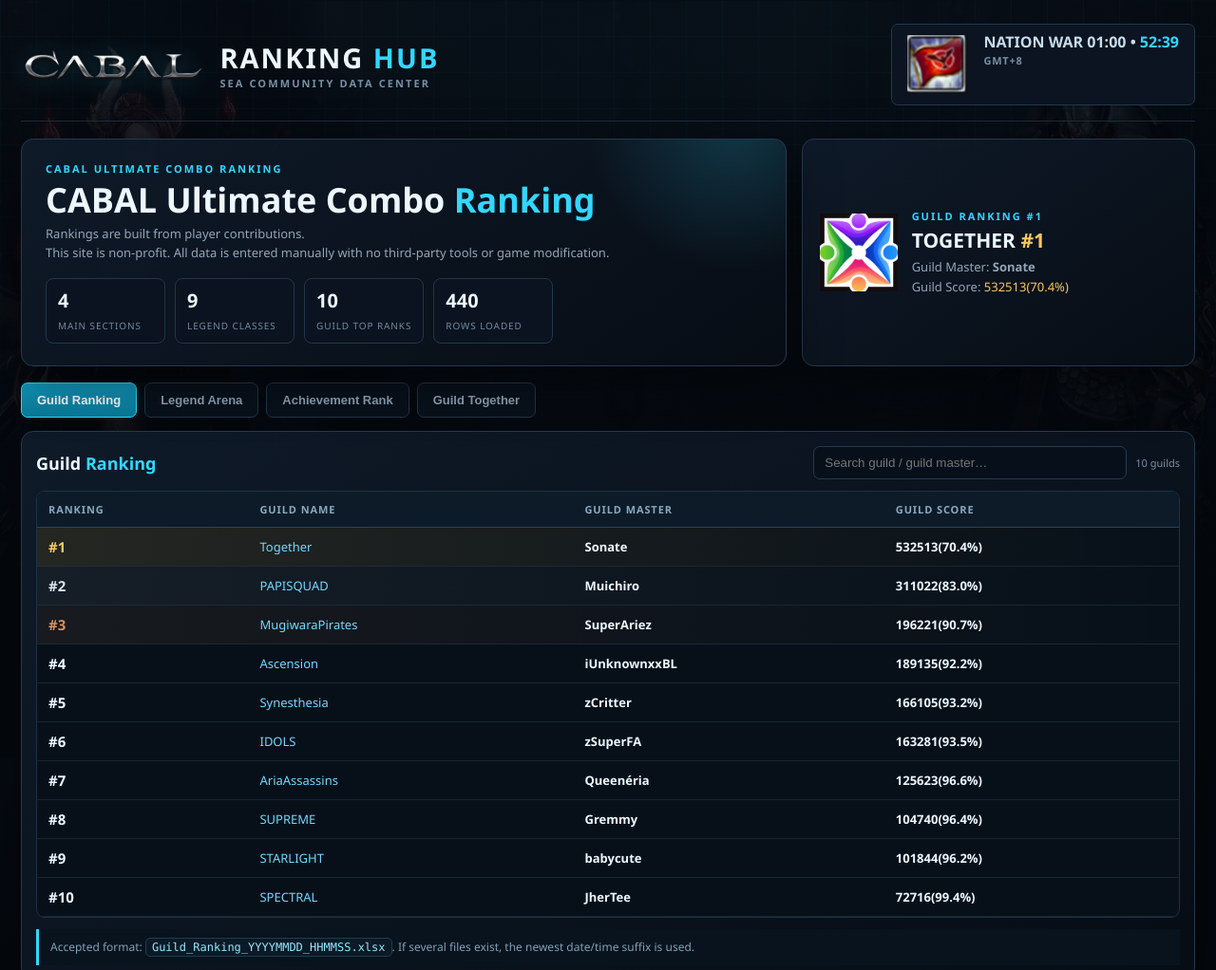
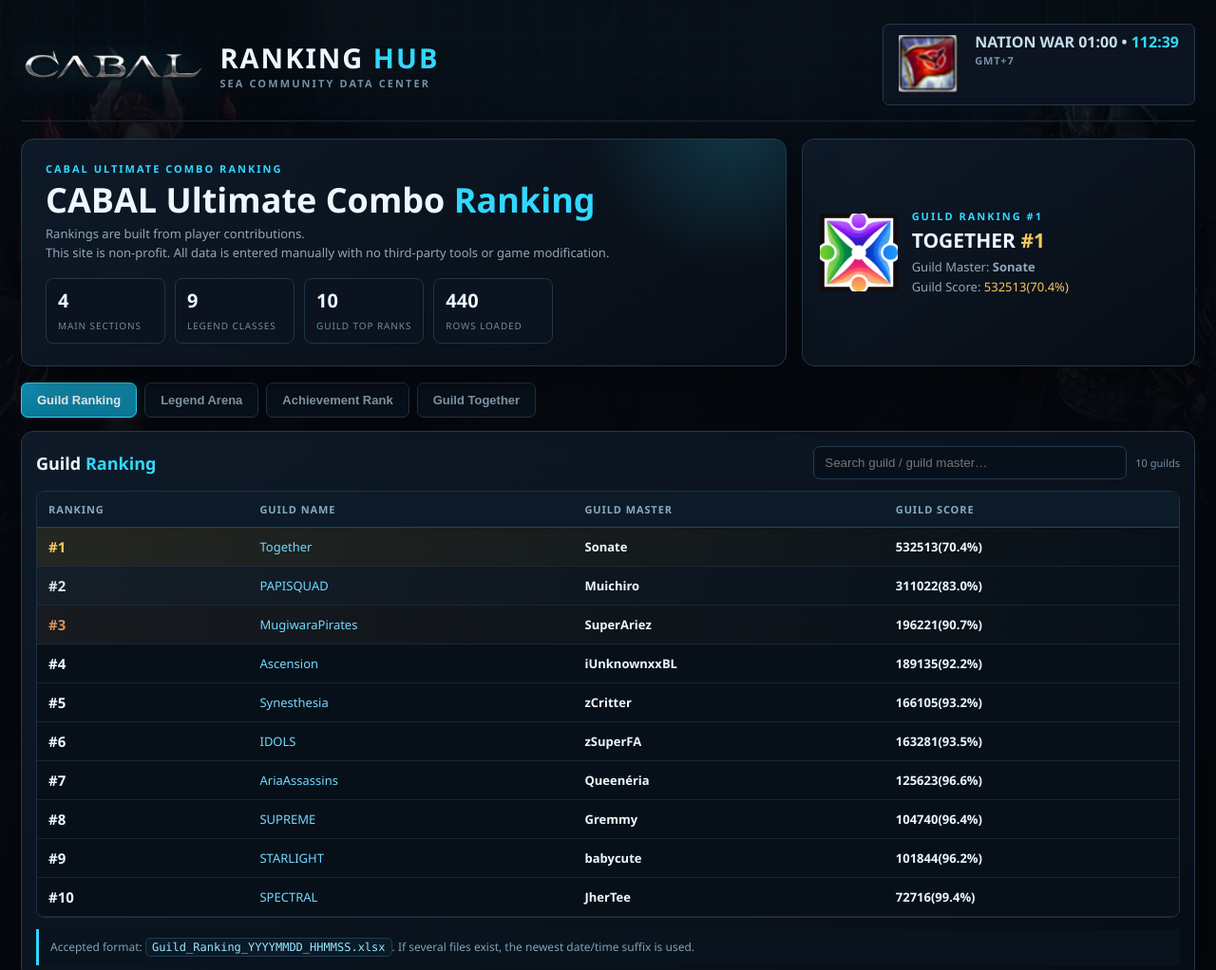
Before and after one commit to vipseavein/cabal-ranking, a plain HTML site: page index.html in a window 1280 px wide. Shown: the top 1022 px of the page at 95% size. Drawn offline with Linux system fonts and the light colour scheme.

Commit message:
Add files via upload

```diff
--- a/index.html
+++ b/index.html
@@ -22,7 +22,7 @@
 <div class="wrap">
 <header class="top">
   <div class="brand"><img src="./assets/cabal-logo.png" alt="CABAL"><div><h1>RANKING <span>HUB</span></h1><div class="sub">SEA COMMUNITY DATA CENTER</div></div></div>
-  <div class="tools"><div class="chip" id="dataChip"><span class="nw-icon-wrap"><img class="nw-icon" src="./assets/NationWar.png" alt="Nation War"><span class="nw-tooltip">01:00 / 03:00 / 05:00 / 07:00 / 11:00 / 17:00 / 19:00 / 22:00</span></span><span class="nw-copy"><span class="nw-main" id="nwText">NATION WAR</span><span class="nw-zone">GMT+8</span></span></div></div>
+  <div class="tools"><div class="chip" id="dataChip"><span class="nw-icon-wrap"><img class="nw-icon" src="./assets/NationWar.png" alt="Nation War"><span class="nw-tooltip">01:00 / 03:00 / 05:00 / 07:00 / 11:00 / 17:00 / 19:00 / 22:00</span></span><span class="nw-copy"><span class="nw-main" id="nwText">NATION WAR</span><span class="nw-zone">GMT+7</span></span></div></div>
 </header>
 <section class="hero">
   <div class="card hero-main"><div class="eyebrow">CABAL Ultimate Combo Ranking</div><h2>CABAL Ultimate Combo <span style="color:var(--cyan)">Ranking</span></h2><p>Rankings are built from player contributions.<br>This site is non-profit. All data is entered manually with no third-party tools or game modification.</p><div class="hero-stats"><div class="stat"><b>4</b><small>Main sections</small></div><div class="stat"><b>9</b><small>Legend classes</small></div><div class="stat"><b>10</b><small>Guild Top ranks</small></div><div class="stat"><b id="trackedCount">—</b><small>Rows loaded</small></div></div></div>
@@ -101,18 +101,20 @@
 const topGuild=D.guild?.[0];if(topGuild)document.getElementById('featuredText').innerHTML=`Guild Master: <b>${esc(topGuild.master)}</b><br>Guild Score: <span class="gold">${esc(topGuild.score)}</span>`;
 const arenaRows=Object.values(D.arena||{}).reduce((a,x)=>a+(x.rows?.length||0),0);const weeklyRows=(D.weekly||[]).reduce((a,x)=>a+(x.rows?.length||0),0);const seasonRows=(D.seasons||[]).reduce((a,x)=>a+(x.rows?.length||0),0);document.getElementById('trackedCount').textContent=(D.guild?.length||0)+arenaRows+(D.achievement?.length||0)+weeklyRows+seasonRows;
 
-// Nation War schedule uses CABAL game time (GMT+8).
+// Nation War schedule uses GMT+7.
 const NW_GAME_HOURS=[1,3,5,7,11,17,19,22];
+const NW_TZ_OFFSET_HOURS=7;
 function updateNationWarCountdown(){
   const text=document.getElementById('nwText');
   const zone=document.querySelector('.nw-zone');
   if(!text||!zone)return;
 
-  const gameMs=Date.now()+(8*60*60*1000);
+  // Convert current time to a synthetic GMT+7 clock so the result does not depend on viewer timezone.
+  const gameMs=Date.now()+(NW_TZ_OFFSET_HOURS*60*60*1000);
   const now=new Date(gameMs);
   const y=now.getUTCFullYear(),m=now.getUTCMonth(),d=now.getUTCDate();
 
-  // Live window: from HH:00:00 through HH:34:59 (35 minutes).
+  // Live window in GMT+7: HH:00:00 through HH:34:59 (35 minutes).
   for(const hour of NW_GAME_HOURS){
     const liveStart=Date.UTC(y,m,d,hour,0,0);
     const liveEnd=liveStart+(35*60*1000);
@@ -120,12 +122,12 @@
       const remain=Math.max(0,Math.floor((liveEnd-gameMs)/1000));
       const mins=Math.floor(remain/60),secs=remain%60;
       text.innerHTML='<span class="nw-live">NATION WAR IS LIVE NOW!</span>';
-      zone.innerHTML=`<span class="nw-live-count">${String(mins).padStart(2,'0')}:${String(secs).padStart(2,'0')}</span>`;
+      zone.innerHTML=`GMT+7 • <span class="nw-live-count">${String(mins).padStart(2,'0')}:${String(secs).padStart(2,'0')}</span>`;
       return;
     }
   }
 
-  // Outside a live window, count down to the next scheduled Nation War.
+  // Outside a live window, count down to the next scheduled Nation War in GMT+7.
   let next=null,nextLabel=null;
   for(const hour of NW_GAME_HOURS){
     const t=Date.UTC(y,m,d,hour,0,0);
@@ -135,10 +137,11 @@
     nextLabel=NW_GAME_HOURS[0];
     next=Date.UTC(y,m,d+1,nextLabel,0,0);
   }
+
   const diff=Math.max(0,Math.floor((next-gameMs)/1000));
   const mins=Math.floor(diff/60),secs=diff%60;
   text.innerHTML=`NATION WAR ${String(nextLabel).padStart(2,'0')}:00 • <span class="nw-countdown">${String(mins).padStart(2,'0')}:${String(secs).padStart(2,'0')}</span>`;
-  zone.textContent='GMT+8';
+  zone.textContent='GMT+7';
 }
 updateNationWarCountdown();setInterval(updateNationWarCountdown,1000);
 render();
```
